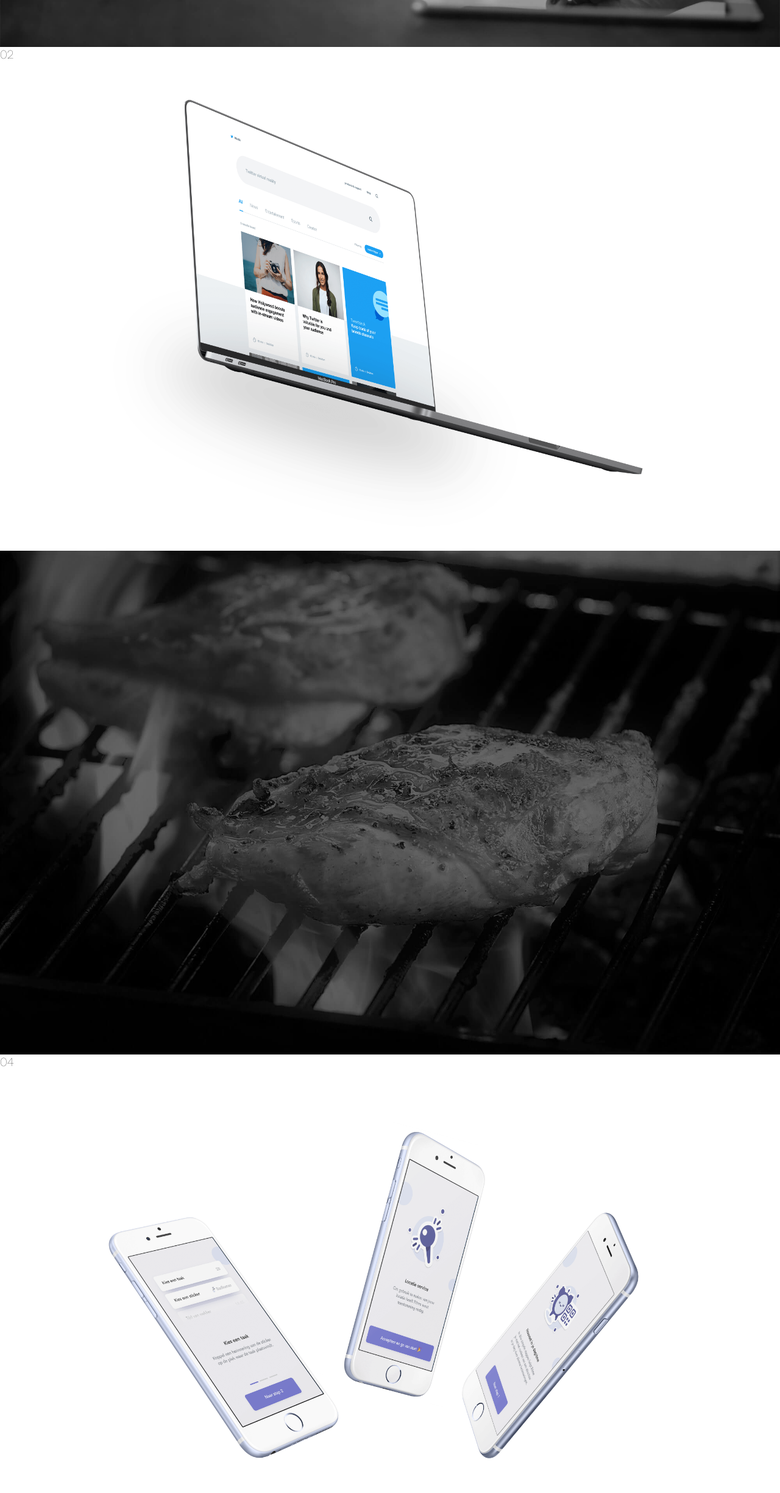
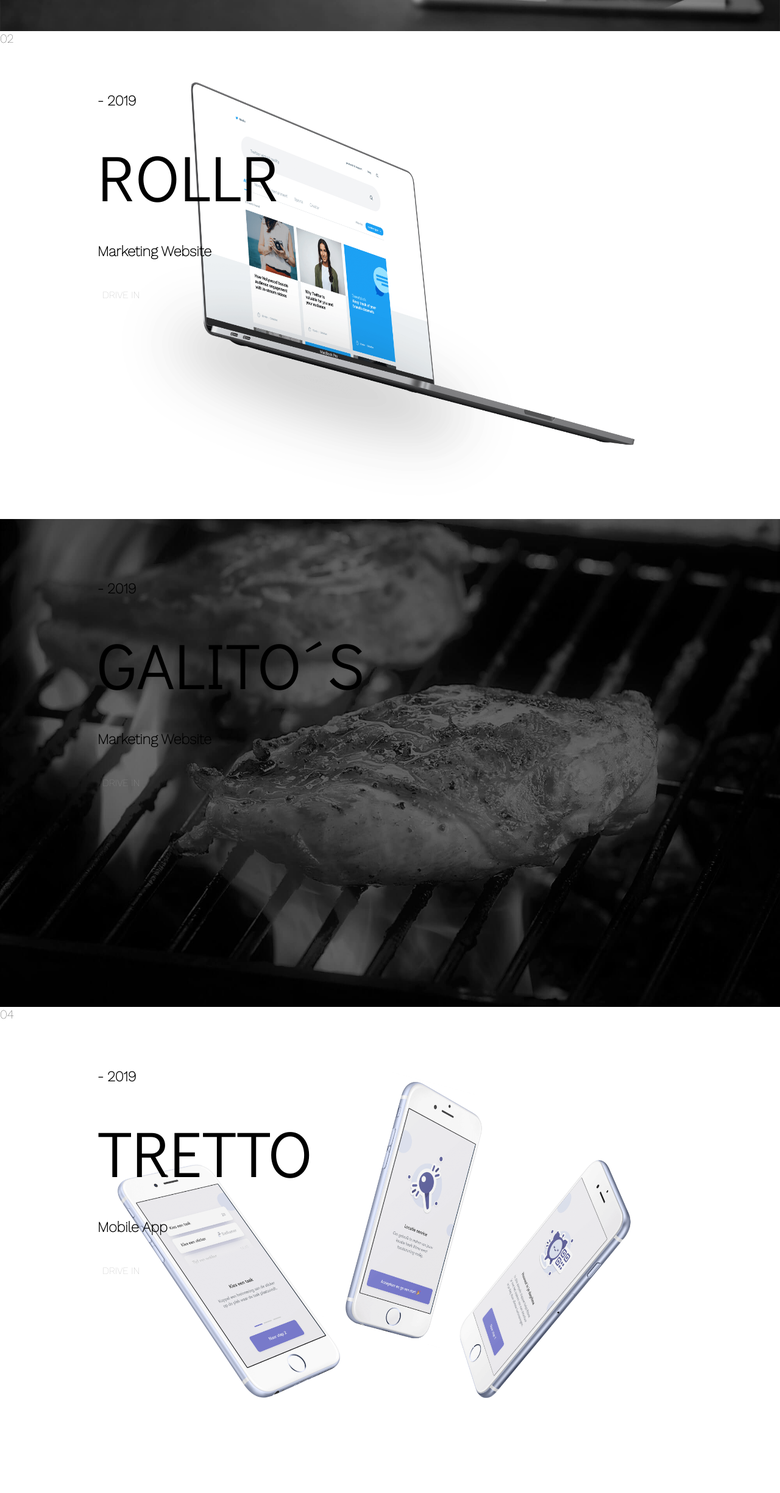
Before and after one commit to renehellmich/portfolio, a plain HTML site: page index.html in a window 1280 px wide. Shown: the part 2039-4487 px from the top of the page at 61% size. Drawn offline with Linux system fonts and the light colour scheme.

Commit message:
global section position relative repair

```diff
--- a/assets/css/style.css
+++ b/assets/css/style.css
@@ -76,7 +76,7 @@ a {
 .Section__Orbis {
     background: url("../img/portfolio2.jpg")center/cover no-repeat;
     background-attachment: fixed;
-    height: 826px;
+    height: 100vh;
     position: relative;
 }
 
@@ -119,7 +119,8 @@ a {
 .Section__Rollr {
     background: url("../img/portfolio3.png")center/cover no-repeat;
     background-attachment: fixed;
-    height: 826px;
+    height: 100vh;
+    position: relative;
 }
 
                 /* ? Section__Galitos */
@@ -127,7 +128,8 @@ a {
 .Section__Galitos {
     background: url("../img/portfolio4.jpg")center/cover no-repeat;
     background-attachment: fixed;
-    height: 826px;
+    height: 100vh;
+    position: relative;
 }
 
                 /* ? Section__Tretto */
@@ -135,5 +137,6 @@ a {
 .Section__Tretto {
     background: url("../img/portfolio5.png")center/cover no-repeat;
     background-attachment: fixed;
-    height: 826px;
+    height: 100vh;
+    position: relative;
 }
```
